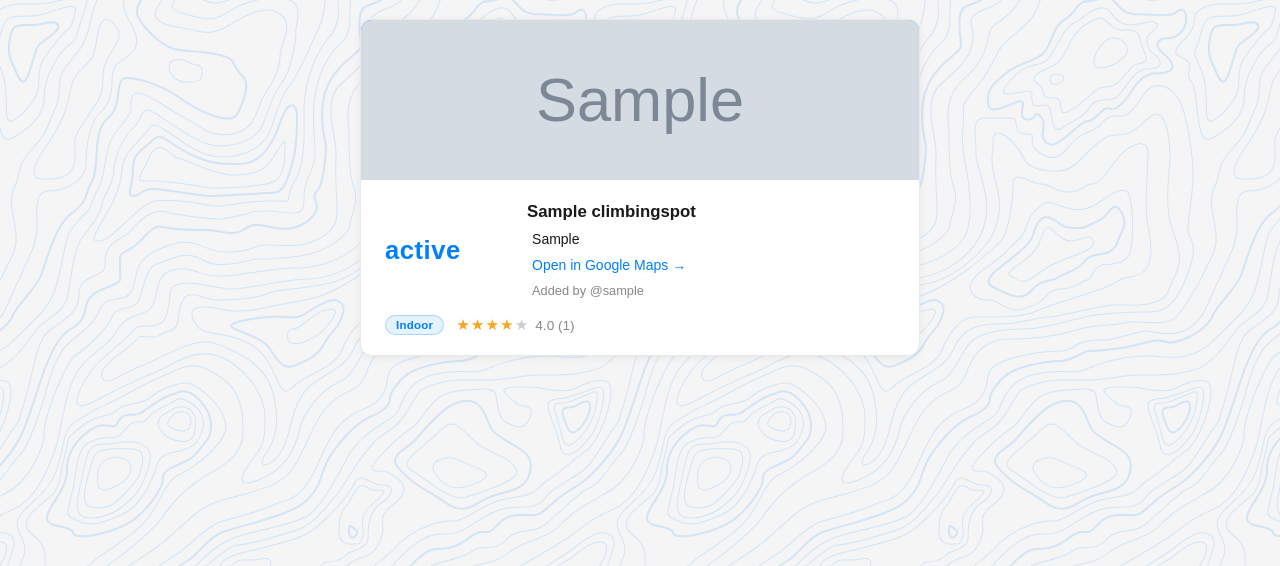
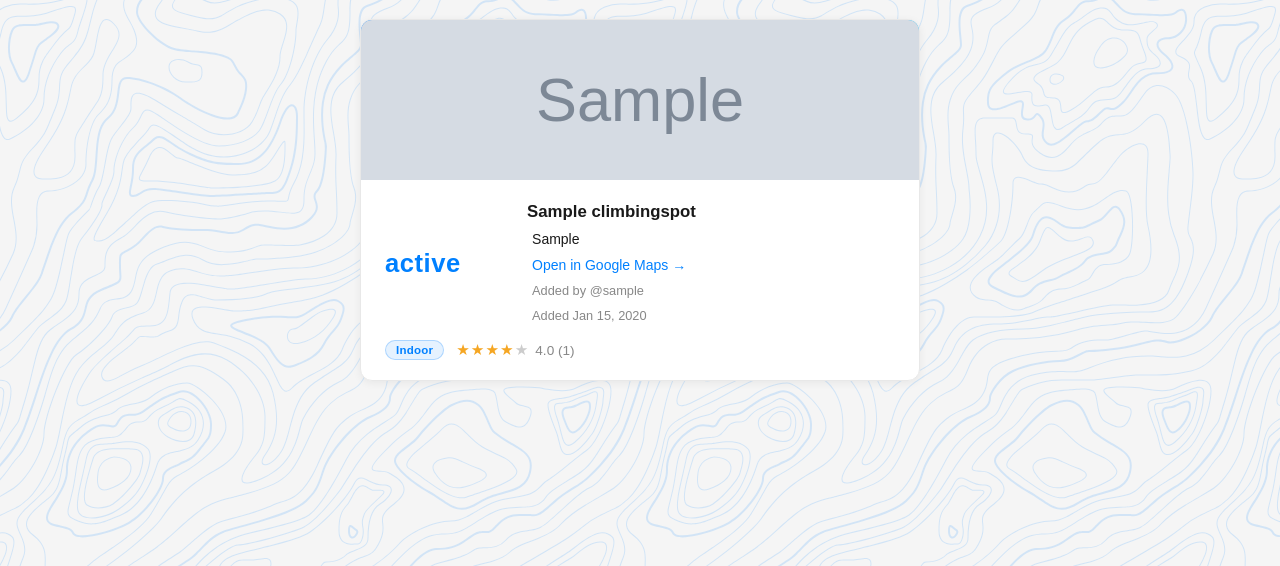
Before and after one commit to jkagawa/fsnd-capstone-project, a Flask app: page /climbing-spots in a window 1280 px wide. Shown: the part 428-994 px from the top of the page. Run offline with Flask 2, Linux system fonts and the light colour scheme; tables that the repository leaves empty hold one stand-in row (values such as "Sample post"); grey boxes marked "Sample" are stand-in pictures.

Commit message:
Add date_added to climbing spot

```diff
--- a/app.py
+++ b/app.py
@@ -199,6 +199,7 @@ def _spot_dict(climbingspot, climbers_by_sub, ratings):
         "added_by_name" : added_by_name,
         "added_by_username" : added_by_username,
         "image_url" : climbingspot.image_url,
+        "date_added" : climbingspot.date_added.strftime('%b %d, %Y') if climbingspot.date_added else '',
         "indoor_or_outdoor" : climbingspot.indoor_or_outdoor,
         "coordinates" : climbingspot.outdoor_coordinates,
         "rating_avg" : r['avg'],
@@ -379,6 +380,7 @@ def add_climbing_spots(payload):
 
         creator = Climber.query.filter_by(added_by=payload['sub']).first()
         creator_username = "@" + creator.username if creator and creator.username else None
+        spot_date_added = climbing_spot.date_added.strftime('%b %d, %Y') if climbing_spot.date_added else ''
 
         spots = get_climbing_spots()
     except:
@@ -401,6 +403,7 @@ def add_climbing_spots(payload):
                     'address_state': address_state,
                     'added_by': payload['sub'],
                     'added_by_username': creator_username,
+                    'date_added': spot_date_added,
                     'image_url': image_url,
                 }
             }), 200
--- a/models.py
+++ b/models.py
@@ -43,6 +43,7 @@ class ClimbingSpot(db.Model):
     indoor_or_outdoor = db.Column(db.Integer)
     outdoor_coordinates = db.Column(db.String)
     image_url = db.Column(db.String)
+    date_added = db.Column(db.DateTime, server_default=db.func.now())
     visited_spot = db.relationship('VisitedSpot', backref='climbingspot', lazy=True)
     reviews = db.relationship('Review', backref='climbingspot', lazy=True)
 
--- a/static/climbing-spots.js
+++ b/static/climbing-spots.js
@@ -109,6 +109,7 @@ function buildSpotCard(spot) {
         '<div class="card-body item3">' + escHtml(spot.location) + '</div>' +
         '<div class="card-body item4"><a href="' + mapsUrl + '" target="_blank" class="card-body-link">Open in Google Maps &rarr;</a></div>' +
         '<div class="card-body item5">Added by ' + escHtml(spot.added_by_username || 'No username') + '</div>' +
+        (spot.date_added ? '<div class="card-body item6">Added ' + escHtml(spot.date_added) + '</div>' : '') +
         '</div>' +
         '<div class="card-meta-row">' +
         '<span class="star-row" data-spot-rating="' + spot.id + '"><span class="star-empty">&#9733;&#9733;&#9733;&#9733;&#9733;</span> <span class="star-count">No ratings yet</span></span>' +
--- a/static/main.css
+++ b/static/main.css
@@ -910,7 +910,8 @@ header {
         'state name name name'
         'state location location location'
         'state map map map'
-        'state added added added';
+        'state added added added'
+        'state dateadded dateadded dateadded';
 }
 
 .item1 {
@@ -939,6 +940,13 @@ header {
 
 .item5 {
     grid-area: added;
+    align-self: center;
+    font-size: 0.8rem;
+    color: var(--text-muted);
+}
+
+.item6 {
+    grid-area: dateadded;
     align-self: center;
     font-size: 0.8rem;
     color: var(--text-muted);
--- a/templates/climbing-spots.html
+++ b/templates/climbing-spots.html
@@ -62,6 +62,7 @@
                 <div class="card-body item3">{{ spot.location }}</div>
                 <div class="card-body item4"><a href="https://www.google.com/maps/search/?api=1&query={{ spot.name }}, {{ spot.location }}" target="_blank" class="card-body-link">Open in Google Maps &rarr;</a></div>
                 <div class="card-body item5">Added by {{ spot.added_by_username }}</div>
+                {% if spot.date_added %}<div class="card-body item6">Added {{ spot.date_added }}</div>{% endif %}
             </div>
             <div class="card-meta-row">
                 {% if spot.indoor_or_outdoor == 1 %}
--- a/templates/spot-detail.html
+++ b/templates/spot-detail.html
@@ -33,7 +33,7 @@
 
         <div class="spot-detail-section">
             <h2>Location</h2>
-            <p class="card-body" style="padding-left:0">Added by {{ spot.added_by_name }}</p>
+            <p class="card-body" style="padding-left:0">Added by {{ spot.added_by_name }}{% if spot.date_added %} &middot; {{ spot.date_added }}{% endif %}</p>
             <a href="https://www.google.com/maps/search/?api=1&query={{ spot.name }}, {{ spot.location }}" target="_blank" class="card-body-link">Open in Google Maps &rarr;</a>
             {% if spot.coordinates %}
             <div id="spot-map" data-coords="{{ spot.coordinates }}" data-name="{{ spot.name }}"></div>
```
Also changed, not shown: migrations/versions/e9c3d4f5a6b7_add_date_added_to_climbingspot.py (added, +26 -0 lines).
